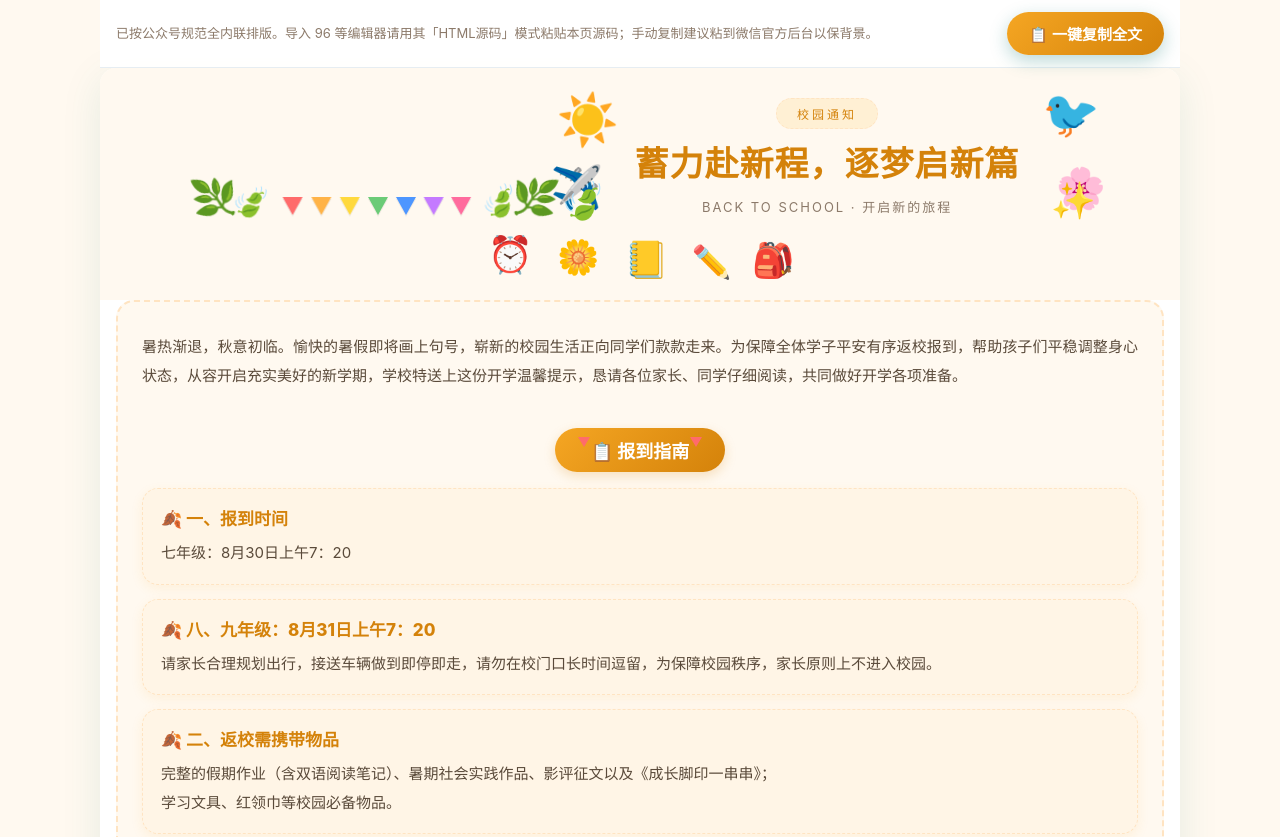
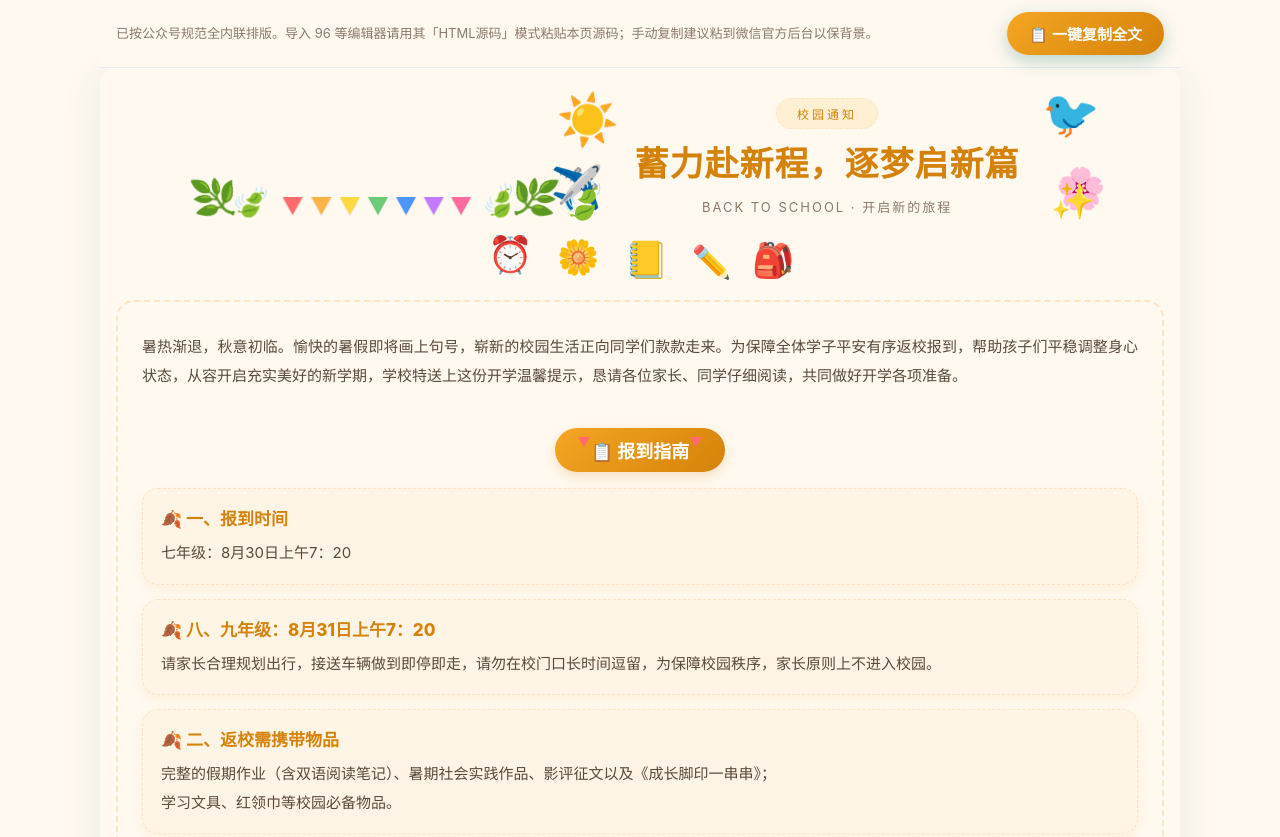
Before and after one commit to dgqb2006/kaixue-tips, a plain HTML site: page index.html in a window 1280 px wide. Shown: the top 837 px of the page. Drawn offline with Linux system fonts and the light colour scheme.

Commit message:
fix: 外层容器改奶油色, 消除内容区两侧白边

```diff
--- a/index.html
+++ b/index.html
@@ -18,12 +18,12 @@
 </head>
 <body style="margin:0;padding:0;background:#FFF9F0;font-family:-apple-system,'PingFang SC','Microsoft YaHei',sans-serif;-webkit-font-smoothing:antialiased;">
 
-  <div style="position:sticky;top:0;z-index:9;background:rgba(255,255,255,.95);border-bottom:1px solid #e6edf2;padding:12px 16px;display:flex;align-items:center;justify-content:space-between;gap:12px;max-width:1080px;margin:0 auto;box-sizing:border-box;">
+  <div style="position:sticky;top:0;z-index:9;background:#FFF9F0;border-bottom:1px solid #e6edf2;padding:12px 16px;display:flex;align-items:center;justify-content:space-between;gap:12px;max-width:1080px;margin:0 auto;box-sizing:border-box;">
     <div style="font-size:13px;color:#8C7A6A;line-height:1.5;">已按公众号规范全内联排版。导入 96 等编辑器请用其「HTML源码」模式粘贴本页源码；手动复制建议粘到微信官方后台以保背景。</div>
     <button onclick="copyArticle()" style="border:none;cursor:pointer;background:linear-gradient(135deg,#F5A623,#D4820A);color:#fff;font-size:15px;font-weight:700;padding:11px 22px;border-radius:24px;box-shadow:0 6px 18px rgba(15,118,110,.28);white-space:nowrap;">📋 一键复制全文</button>
   </div>
 
-  <div id="article" style="max-width:1080px;margin:0 auto;background:#ffffff;padding:0;border-radius:16px;overflow:hidden;box-shadow:0 10px 40px rgba(15,118,110,.10);"><div style="background:#FFF9F0;padding:22px 16px 18px;text-align:center;position:relative;overflow:visible;">
+  <div id="article" style="max-width:1080px;margin:0 auto;background:#FFF9F0;padding:0;border-radius:16px;overflow:hidden;box-shadow:0 10px 40px rgba(15,118,110,.10);"><div style="background:#FFF9F0;padding:22px 16px 18px;text-align:center;position:relative;overflow:visible;">
   <!-- 顶部树枝 + 彩旗：从两侧向中间伸展，彩旗垂在标题上方 -->
   <div style="display:inline-block;position:relative;margin-bottom:6px;">
     <div style="display:flex;align-items:flex-end;justify-content:center;gap:8px;">
```
